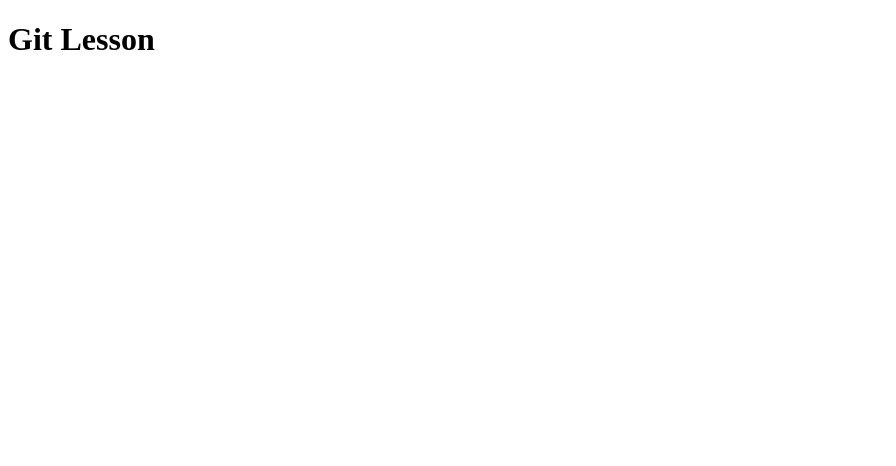
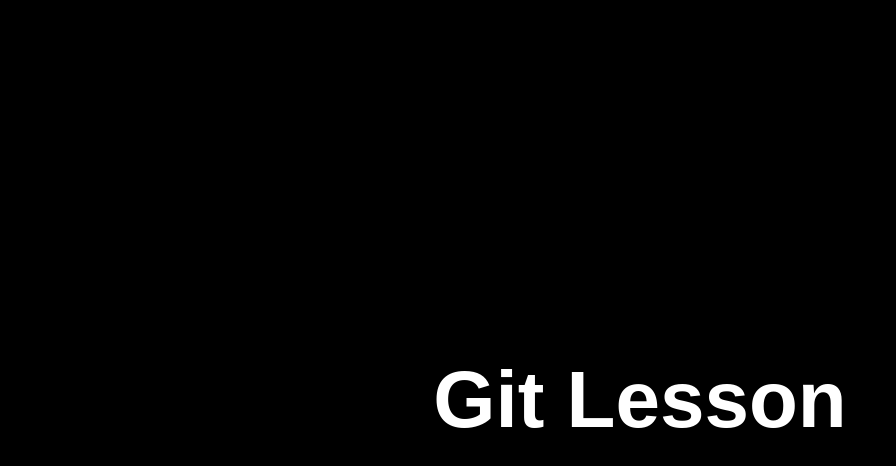
Before and after one commit to Ismail-1004/git-webstep, a plain HTML site: page index.html in a window 1280 px wide. Shown: the whole page, without its empty margins (0-896 px from the left). Drawn offline with Linux system fonts and the light colour scheme.

Commit message:
style.css was created

```diff
--- a/index.html
+++ b/index.html
@@ -3,6 +3,7 @@
 <head>
     <meta charset="UTF-8">
     <meta name="viewport" content="width=device-width, initial-scale=1.0">
+    <link rel="stylesheet" href="style/style.css">
     <title>Git</title>
 </head>
 <body>
--- /dev/null
+++ b/style/style.css
@@ -0,0 +1,22 @@
+* {
+    margin: 0;
+    padding: 0;
+    list-style: none;
+    text-decoration: none;
+
+    font-family: sans-serif;
+}
+
+body {
+    height: 100vh;
+    background: black;
+    color: white;
+    display: flex;
+    align-items: center;
+    justify-content: center;
+}
+
+h1 {
+    font-size: 80px;
+    text-align: center;
+}
```
